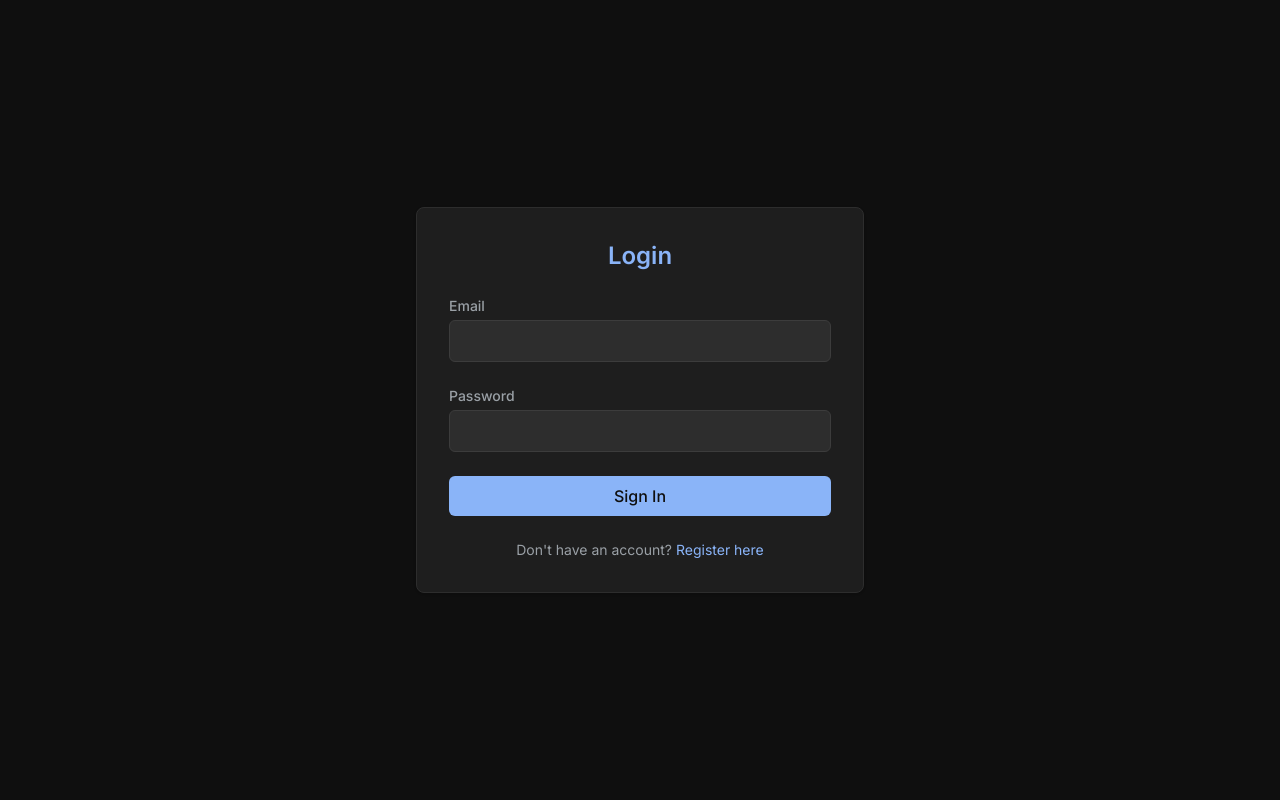
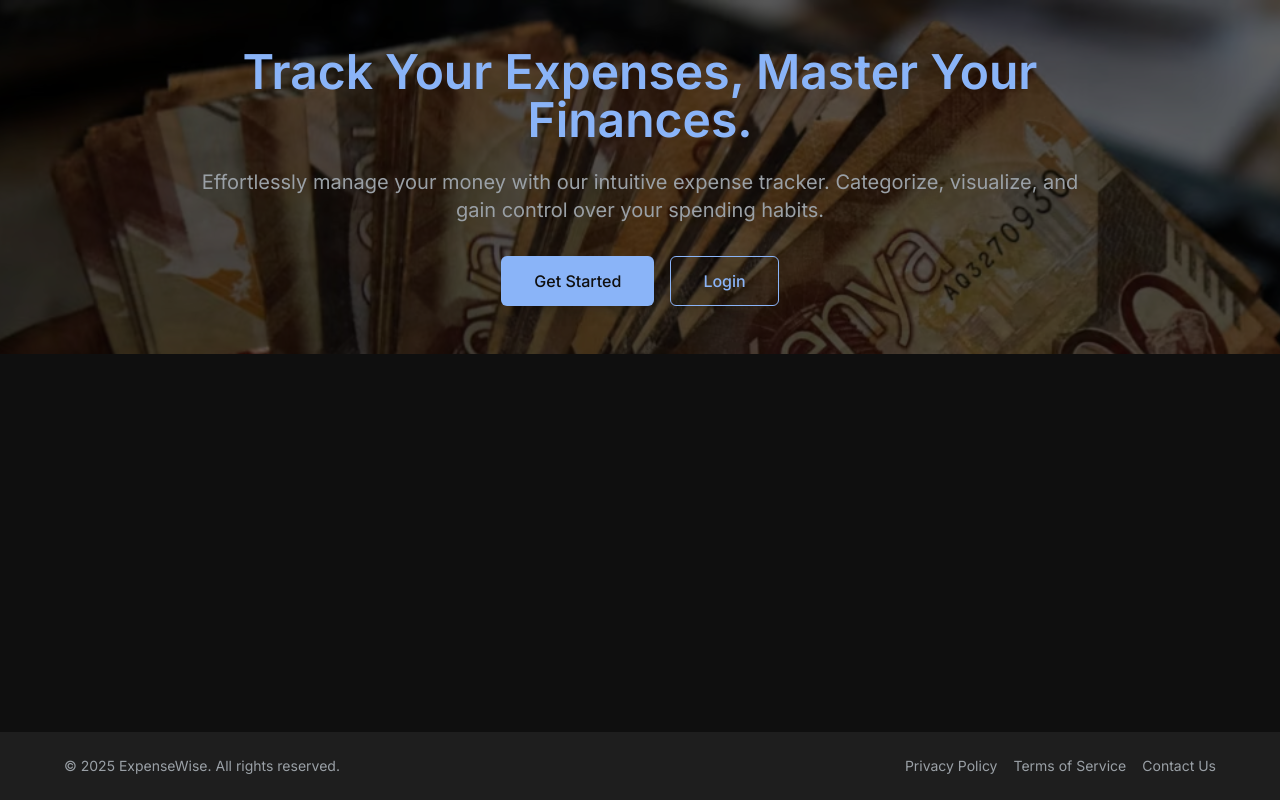
Before and after one commit to Aniflix-trevor/Frontend_expense_tracker, a React (Vite) app: page / in a window 1280 px wide. Before the commit this address led to /login. Built offline with nearby package versions, Linux system fonts and the light colour scheme; no server answers.

Commit message:
added home page & footers

```diff
--- a/src/App.jsx
+++ b/src/App.jsx
@@ -1,27 +1,33 @@
 // App.jsx
-
-/**
- * Root application component - Serves as the entry point for the React application.
- *
- * Key Responsibilities:
- * 1. Renders the main application routes (via AppRoutes)
- * 2. Provides a clean mounting point for global providers (Auth, Theme, etc.)
- *
- * Note: All routing logic is delegated to AppRoutes for better separation of concerns.
- */
 import { AppRoutes } from './Routes'; // Centralized route configuration
+import Footer from './components/Footer'; // <--- NEW: Import your Footer component
+import { ToastContainer } from 'react-toastify'; // Import ToastContainer here if not in main.jsx
 
 const App = () => {
   return (
-    /*
-      Wrapping Context Providers Example:
-      <AuthProvider>
-        <ThemeProvider>
-          <AppRoutes />
-        </ThemeProvider>
-      </AuthProvider>
-    */
-    <AppRoutes /> // Handles all route rendering and navigation logic
+    // <div className="min-h-screen flex flex-col"> ensures the footer sticks to the bottom
+    <div className="min-h-screen flex flex-col bg-dark-900">
+      {/* The 'main' element uses flex-grow to push the footer to the bottom */}
+      <main className="flex-grow">
+        <AppRoutes /> {/* Handles all route rendering and navigation logic */}
+      </main>
+
+      <Footer /> {/* Render the Footer component */}
+
+      {/* ToastContainer remains here if you prefer it here, or can be in main.jsx */}
+      <ToastContainer
+        position="bottom-right"
+        autoClose={5000}
+        hideProgressBar={false}
+        newestOnTop={false}
+        closeOnClick
+        rtl={false}
+        pauseOnFocusLoss
+        draggable
+        pauseOnHover
+        theme="dark"
+      />
+    </div>
   );
 };
 
--- a/src/Routes.jsx
+++ b/src/Routes.jsx
@@ -3,6 +3,7 @@ import { useAuth } from './contexts/AuthContext';
 import Login from './pages/Login';
 import Register from './pages/Register';
 import Dashboard from './pages/Dashboard';
+import Home from './pages/Home';
 
 /**
  * ProtectedRoute - Wrapper for authenticated routes
@@ -11,28 +12,34 @@ import Dashboard from './pages/Dashboard';
  */
 const ProtectedRoute = ({ children }) => {
   const { token } = useAuth(); // Checks localStorage for token via AuthContext
-  return token ? children : <Navigate to="/login" replace />;
+  // If user is not authenticated (no token), redirect to login
+  if (!token) {
+    return <Navigate to="/login" replace />;
+  }
+  // If authenticated, render the children
+  return children;
 };
 
 /**
  * AppRoutes - Main routing configuration
- * - Public routes: /login, /register
+ * - Public routes: /, /login, /register
  * - Protected routes: /dashboard/*
- * - Fallback: Redirects to /dashboard (protected)
+ * - Fallback: Redirects to / (homepage) for unauthenticated users, or to /dashboard if logged in
  */
 export const AppRoutes = () => {
+  const { token } = useAuth(); // Get token to decide initial redirect
+
   return (
     <Routes>
       {/* Public Routes */}
+      <Route path="/" element={<Home />} /> {/* <-- NEW: Home page */}
       <Route
         path="/login"
-        element={<Login />}
-        // No auth required - accessible even when logged in
+        element={token ? <Navigate to="/dashboard" replace /> : <Login />} // <--- Redirect to dashboard if already logged in
       />
       <Route
         path="/register"
-        element={<Register />}
-        // Registration doesn't require authentication
+        element={token ? <Navigate to="/dashboard" replace /> : <Register />} // <--- Redirects to dashboard if already logged in
       />
 
       {/* Protected Routes */}
@@ -40,18 +47,15 @@ export const AppRoutes = () => {
         path="/dashboard"
         element={
           <ProtectedRoute>
-            {/* Wrapped in auth check */}
             <Dashboard />
           </ProtectedRoute>
         }
       />
 
-      {/* Fallback Route */}
+      {/* Fallback Route: Redirect to home or dashboard based on auth state */}
       <Route
         path="*"
-        element={<Navigate to="/dashboard" replace />}
-        // Handles 404s by redirecting to dashboard
-        // replace prevents history stack pollution
+        element={token ? <Navigate to="/dashboard" replace /> : <Navigate to="/" replace />}
       />
     </Routes>
   );
--- /dev/null
+++ b/src/components/Footer.jsx
@@ -0,0 +1,17 @@
+// src/components/Footer.jsx
+import React from 'react';
+
+export default function Footer() {
+  return (
+    <footer className="bg-dark-800 text-text-secondary py-6 px-4 md:px-8">
+      <div className="max-w-6xl mx-auto flex flex-col md:flex-row justify-between items-center text-sm">
+        <p className="text-center md:text-left">&copy; {new Date().getFullYear()} ExpenseWise. All rights reserved.</p>
+        <div className="flex flex-wrap justify-center space-x-4 mt-2 md:mt-0">
+          <a href="#" className="hover:text-primary transition-colors">Privacy Policy</a>
+          <a href="#" className="hover:text-primary transition-colors">Terms of Service</a>
+          <a href="#" className="hover:text-primary transition-colors">Contact Us</a>
+        </div>
+      </div>
+    </footer>
+  );
+}
--- /dev/null
+++ b/src/pages/Home.jsx
@@ -0,0 +1,48 @@
+// src/pages/Home.jsx
+import React from 'react';
+import { Link } from 'react-router-dom';
+
+export default function Home() {
+  return (
+    <div
+      className="flex-grow text-text-primary flex flex-col items-center justify-center py-12 px-4 sm:px-6 lg:px-8"
+      style={{
+        // 1. Set the background image URL. The path starts from the 'public' folder.
+        backgroundImage: 'url("/images/01000000-0aff-0242-0b7d-08dbae85de45_w1080_h608.avif")', // <--- UPDATE THIS PATH TO YOUR IMAGE
+        // 2. Cover the entire element
+        backgroundSize: 'cover',
+        // 3. Center the image
+        backgroundPosition: 'center',
+        // 4. Fixed background so it doesn't scroll with content (optional, but nice)
+        backgroundAttachment: 'fixed',
+        // 5. Add an overlay for text readability (using a transparent dark color)
+        backgroundColor: 'rgba(15, 15, 15, 0.7)', // Overlay for the image (dark-900 with 70% opacity)
+        backgroundBlendMode: 'overlay', // Blend the overlay color with the image
+      }}
+    >
+      <div className="max-w-4xl text-center z-10"> {/* z-10 ensures text is above overlay */}
+        <h1 className="text-5xl font-extrabold text-primary mb-6 animate-fade-in-up">
+          Track Your Expenses, Master Your Finances.
+        </h1>
+        <p className="text-xl text-text-secondary mb-8 animate-fade-in">
+          Effortlessly manage your money with our intuitive expense tracker.
+          Categorize, visualize, and gain control over your spending habits.
+        </p>
+        <div className="flex justify-center space-x-4 animate-scale-in">
+          <Link
+            to="/register"
+            className="px-8 py-3 border border-transparent text-base font-medium rounded-md text-dark-900 bg-primary hover:bg-opacity-90 transition duration-300 ease-in-out shadow-lg"
+          >
+            Get Started
+          </Link>
+          <Link
+            to="/login"
+            className="px-8 py-3 border border-primary text-base font-medium rounded-md text-primary hover:bg-primary hover:text-dark-900 transition duration-300 ease-in-out shadow-lg"
+          >
+            Login
+          </Link>
+        </div>
+      </div>
+    </div>
+  );
+}
--- a/tailwind.config.js
+++ b/tailwind.config.js
@@ -16,6 +16,28 @@ export default {
           secondary: "#9AA0A6", // Secondary text (Gemini's gray)
         }
       },
+      // <--- ADD THIS BLOCK FOR ANIMATIONS
+      keyframes: {
+        'fade-in-up': {
+          '0%': { opacity: '0', transform: 'translateY(20px)' },
+          '100%': { opacity: '1', transform: 'translateY(0)' },
+        },
+        'fade-in': {
+          '0%': { opacity: '0' },
+          '100%': { opacity: '1' },
+        },
+        'scale-in': {
+          '0%': { opacity: '0', transform: 'scale(0.95)' },
+          '100%': { opacity: '1', transform: 'scale(1)' },
+        },
+      },
+      animation: {
+        'fade-in-up': 'fade-in-up 0.6s ease-out forwards',
+        'fade-in-up-delay': 'fade-in-up 0.8s ease-out 0.3s forwards', // Example with delay
+        'fade-in': 'fade-in 0.6s ease-out forwards',
+        'scale-in': 'scale-in 0.5s ease-out forwards',
+      },
+      // <--- END ANIMATION BLOCK
     },
   },
   plugins: [],
```
Also changed, not shown: public/images/01000000-0aff-0242-0b7d-08dbae85de45_w1080_h608.avif (added).
